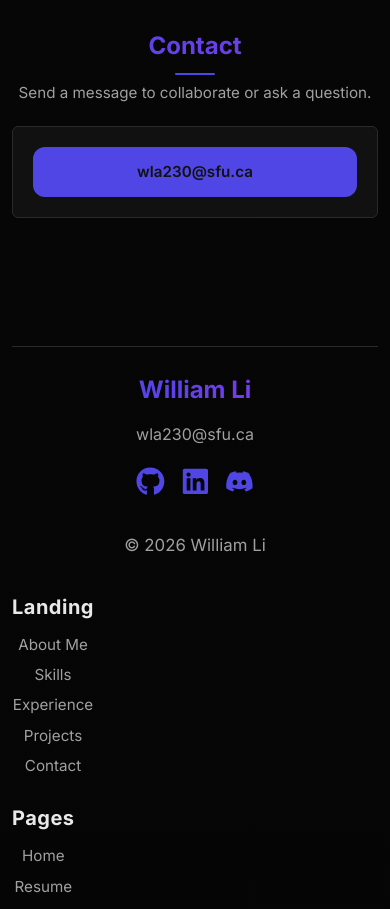
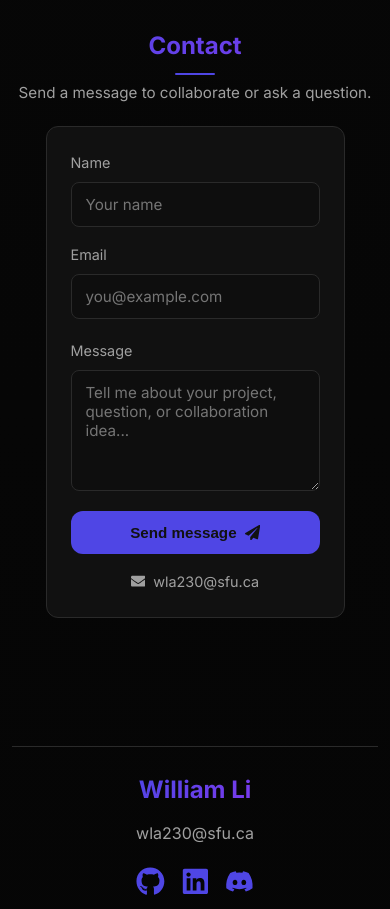
Before and after one commit to WL0000000/my-portfolio, a React (Vite) app in the folder portfolio/: page / in a window 390 px wide. Shown: the part 4640-5549 px from the top of the page. Built offline with nearby package versions, Linux system fonts and the light colour scheme.

Commit message:
contact section update

```diff
--- /dev/null
+++ b/portfolio/api/contact.js
@@ -0,0 +1,76 @@
+const EMAIL_REGEX = /^[^\s@]+@[^\s@]+\.[^\s@]+$/
+
+function validateBody(body) {
+  if (!body || typeof body !== 'object') {
+    return 'Invalid request body.'
+  }
+
+  const { name, email, message, website } = body
+
+  if (website) return 'Invalid submission.'
+  if (!name?.trim()) return 'Name is required.'
+  if (name.trim().length > 100) return 'Name is too long.'
+  if (!EMAIL_REGEX.test(email || '')) return 'Valid email is required.'
+  if (!message?.trim()) return 'Message is required.'
+  if (message.trim().length < 10) return 'Message must be at least 10 characters.'
+  if (message.trim().length > 2000) return 'Message is too long.'
+
+  return null
+}
+
+export default async function handler(req, res) {
+  if (req.method !== 'POST') {
+    res.setHeader('Allow', 'POST')
+    return res.status(405).json({ error: 'Method not allowed.' })
+  }
+
+  const validationError = validateBody(req.body)
+  if (validationError) {
+    return res.status(400).json({ error: validationError })
+  }
+
+  const apiKey = process.env.RESEND_API_KEY
+  const toEmail = process.env.CONTACT_TO_EMAIL || 'wla230@sfu.ca'
+  const fromEmail = process.env.CONTACT_FROM_EMAIL || 'onboarding@resend.dev'
+
+  if (!apiKey) {
+    console.error('RESEND_API_KEY is not configured')
+    return res.status(500).json({ error: 'Email service is not configured yet.' })
+  }
+
+  const { name, email, message } = req.body
+
+  try {
+    const response = await fetch('https://api.resend.com/emails', {
+      method: 'POST',
+      headers: {
+        Authorization: `Bearer ${apiKey}`,
+        'Content-Type': 'application/json',
+      },
+      body: JSON.stringify({
+        from: fromEmail,
+        to: [toEmail],
+        reply_to: email.trim(),
+        subject: `Portfolio message from ${name.trim()}`,
+        text: [
+          `Name: ${name.trim()}`,
+          `Email: ${email.trim()}`,
+          '',
+          message.trim(),
+        ].join('\n'),
+      }),
+    })
+
+    const data = await response.json().catch(() => ({}))
+
+    if (!response.ok) {
+      console.error('Resend API error:', data)
+      return res.status(502).json({ error: 'Failed to send email. Please try again later.' })
+    }
+
+    return res.status(200).json({ success: true, id: data.id })
+  } catch (err) {
+    console.error('Contact API error:', err)
+    return res.status(500).json({ error: 'Server error. Please try again later.' })
+  }
+}
--- a/portfolio/src/App.css
+++ b/portfolio/src/App.css
@@ -819,19 +819,128 @@
 }
 
 .contact-card {
-  padding: 24px;
-  border-radius: 6px;
+  max-width: 640px;
+  margin: 0 auto;
+  padding: 32px;
+  border-radius: 12px;
   border: 1px solid var(--border);
   background: var(--surface);
+}
+
+.contact-form {
   display: flex;
   flex-direction: column;
-  gap: 12px;
-  align-items: flex-start;
+  gap: 20px;
+}
+
+.contact-form-row {
+  display: grid;
+  grid-template-columns: 1fr 1fr;
+  gap: 16px;
+}
+
+.contact-field {
+  display: flex;
+  flex-direction: column;
+  gap: 8px;
+  font-size: 0.9rem;
+  color: var(--text-muted);
+}
+
+.contact-field input,
+.contact-field textarea {
+  width: 100%;
+  padding: 12px 14px;
+  border-radius: 8px;
+  border: 1px solid var(--border);
+  background: rgba(0, 0, 0, 0.2);
+  color: var(--text-primary);
+  font-family: var(--font-body);
+  font-size: 0.95rem;
+  transition: border-color 0.2s ease, box-shadow 0.2s ease;
+  resize: vertical;
+}
+
+[data-theme='light'] .contact-field input,
+[data-theme='light'] .contact-field textarea {
+  background: rgba(255, 255, 255, 0.6);
+}
+
+.contact-field input:focus,
+.contact-field textarea:focus {
+  outline: none;
+  border-color: var(--accent);
+  box-shadow: 0 0 0 3px rgba(79, 70, 229, 0.15);
+}
+
+.contact-field input:disabled,
+.contact-field textarea:disabled {
+  opacity: 0.6;
+  cursor: not-allowed;
+}
+
+.contact-honeypot {
+  position: absolute;
+  left: -9999px;
+  width: 1px;
+  height: 1px;
+  overflow: hidden;
+}
+
+.contact-form-actions {
+  display: flex;
+  flex-wrap: wrap;
+  align-items: center;
+  justify-content: space-between;
+  gap: 16px;
+}
+
+.contact-submit {
+  min-width: 160px;
+}
+
+.contact-email-link {
+  display: inline-flex;
+  align-items: center;
+  gap: 8px;
+  font-size: 0.9rem;
+  color: var(--text-muted);
+  transition: color 0.2s ease;
+}
+
+.contact-email-link:hover {
+  color: var(--accent);
+}
+
+.contact-feedback {
+  margin: 0;
+  padding: 12px 14px;
+  border-radius: 8px;
+  font-size: 0.9rem;
+}
+
+.contact-feedback--success {
+  background: rgba(34, 197, 94, 0.12);
+  border: 1px solid rgba(34, 197, 94, 0.3);
+  color: #86efac;
+}
+
+.contact-feedback--error {
+  background: rgba(239, 68, 68, 0.12);
+  border: 1px solid rgba(239, 68, 68, 0.3);
+  color: #fca5a5;
+}
+
+[data-theme='light'] .contact-feedback--success {
+  color: #15803d;
+}
+
+[data-theme='light'] .contact-feedback--error {
+  color: #b91c1c;
 }
 
 .contact-card .btn {
   max-width: 100%;
-  word-break: break-all;
 }
 
 .wip-section {
@@ -1393,8 +1502,25 @@
   }
 
   .contact-card {
-    padding: 20px;
+    padding: 24px;
+  }
+
+  .contact-form-row {
+    grid-template-columns: 1fr;
+  }
+
+  .contact-form-actions {
+    flex-direction: column;
     align-items: stretch;
+  }
+
+  .contact-submit {
+    width: 100%;
+    justify-content: center;
+  }
+
+  .contact-email-link {
+    justify-content: center;
   }
 
   .contact-card .btn {
--- a/portfolio/src/App.jsx
+++ b/portfolio/src/App.jsx
@@ -11,6 +11,7 @@ import { TbSql, TbApi, TbH2 } from 'react-icons/tb'
 import { Analytics } from "@vercel/analytics/react"
 import CommandPalette from './CommandPalette'
 import ThemeToggle from './ThemeToggle'
+import ContactForm from './components/ContactForm'
 import { BorderBeam } from '@/components/ui/border-beam'
 
 function App() {
@@ -299,14 +300,7 @@ function App() {
             <h2>Contact</h2>
             <p>Send a message to collaborate or ask a question.</p>
           </div>
-          <div className="contact-card">
-            <a
-              className="btn primary"
-              href="mailto:wla230@sfu.ca"
-            >
-              wla230@sfu.ca
-            </a>
-          </div>
+          <ContactForm />
         </section>
       </main>
 
--- /dev/null
+++ b/portfolio/src/components/ContactForm.jsx
@@ -0,0 +1,155 @@
+import { useState } from 'react'
+import { FaEnvelope, FaPaperPlane } from 'react-icons/fa'
+
+const INITIAL_FORM = { name: '', email: '', message: '', website: '' }
+
+function validate({ name, email, message, website }) {
+  if (website) return 'Invalid submission.'
+  if (!name.trim()) return 'Please enter your name.'
+  if (name.trim().length > 100) return 'Name is too long.'
+  if (!/^[^\s@]+@[^\s@]+\.[^\s@]+$/.test(email)) return 'Please enter a valid email.'
+  if (message.trim().length < 10) return 'Message must be at least 10 characters.'
+  if (message.trim().length > 2000) return 'Message is too long (max 2000 characters).'
+  return null
+}
+
+export default function ContactForm() {
+  const [form, setForm] = useState(INITIAL_FORM)
+  const [status, setStatus] = useState('idle') // idle | sending | success | error
+  const [error, setError] = useState('')
+
+  const handleChange = (event) => {
+    const { name, value } = event.target
+    setForm((current) => ({ ...current, [name]: value }))
+    if (status === 'error') {
+      setStatus('idle')
+      setError('')
+    }
+  }
+
+  const handleSubmit = async (event) => {
+    event.preventDefault()
+
+    const validationError = validate(form)
+    if (validationError) {
+      setStatus('error')
+      setError(validationError)
+      return
+    }
+
+    setStatus('sending')
+    setError('')
+
+    try {
+      const response = await fetch('/api/contact', {
+        method: 'POST',
+        headers: { 'Content-Type': 'application/json' },
+        body: JSON.stringify({
+          name: form.name.trim(),
+          email: form.email.trim(),
+          message: form.message.trim(),
+          website: form.website,
+        }),
+      })
+
+      const data = await response.json().catch(() => ({}))
+
+      if (!response.ok) {
+        throw new Error(data.error || 'Failed to send message. Please try again.')
+      }
+
+      setForm(INITIAL_FORM)
+      setStatus('success')
+    } catch (err) {
+      setStatus('error')
+      setError(err.message || 'Something went wrong. Please try again.')
+    }
+  }
+
+  return (
+    <div className="contact-card">
+      <form className="contact-form" onSubmit={handleSubmit} noValidate>
+        <div className="contact-form-row">
+          <label className="contact-field">
+            <span>Name</span>
+            <input
+              type="text"
+              name="name"
+              value={form.name}
+              onChange={handleChange}
+              placeholder="Your name"
+              autoComplete="name"
+              required
+              disabled={status === 'sending'}
+            />
+          </label>
+          <label className="contact-field">
+            <span>Email</span>
+            <input
+              type="email"
+              name="email"
+              value={form.email}
+              onChange={handleChange}
+              placeholder="you@example.com"
+              autoComplete="email"
+              required
+              disabled={status === 'sending'}
+            />
+          </label>
+        </div>
+
+        <label className="contact-field">
+          <span>Message</span>
+          <textarea
+            name="message"
+            value={form.message}
+            onChange={handleChange}
+            placeholder="Tell me about your project, question, or collaboration idea..."
+            rows={5}
+            required
+            disabled={status === 'sending'}
+          />
+        </label>
+
+        {/* Honeypot — hidden from users, catches bots */}
+        <label className="contact-honeypot" aria-hidden="true">
+          <span>Website</span>
+          <input
+            type="text"
+            name="website"
+            value={form.website}
+            onChange={handleChange}
+            tabIndex={-1}
+            autoComplete="off"
+          />
+        </label>
+
+        <div className="contact-form-actions">
+          <button
+            type="submit"
+            className="btn primary contact-submit"
+            disabled={status === 'sending'}
+          >
+            {status === 'sending' ? 'Sending...' : 'Send message'}
+            <FaPaperPlane />
+          </button>
+          <a className="contact-email-link" href="mailto:wla230@sfu.ca">
+            <FaEnvelope />
+            wla230@sfu.ca
+          </a>
+        </div>
+
+        {status === 'success' && (
+          <p className="contact-feedback contact-feedback--success" role="status">
+            Message sent! I&apos;ll get back to you soon.
+          </p>
+        )}
+        {status === 'error' && error && (
+          <p className="contact-feedback contact-feedback--error" role="alert">
+            {error}
+          </p>
+        )}
+      </form>
+    </div>
+  )
+}
```
Also changed, not shown: portfolio/vercel.json (added), 1 other file (tests, documents, lock files or other folders).
